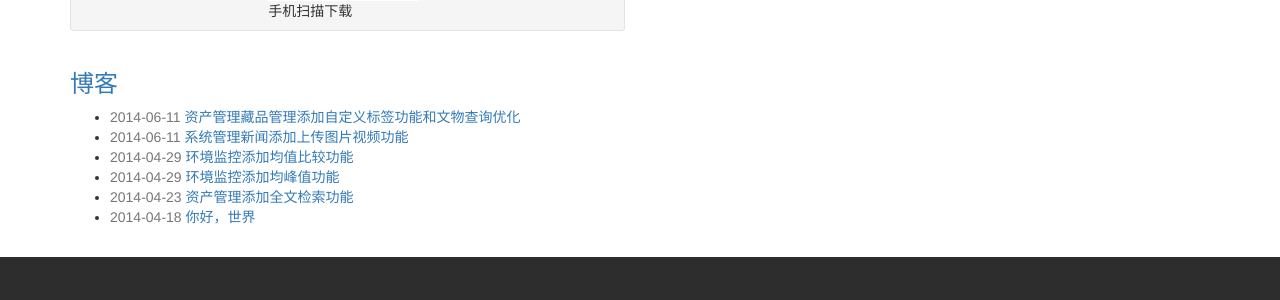
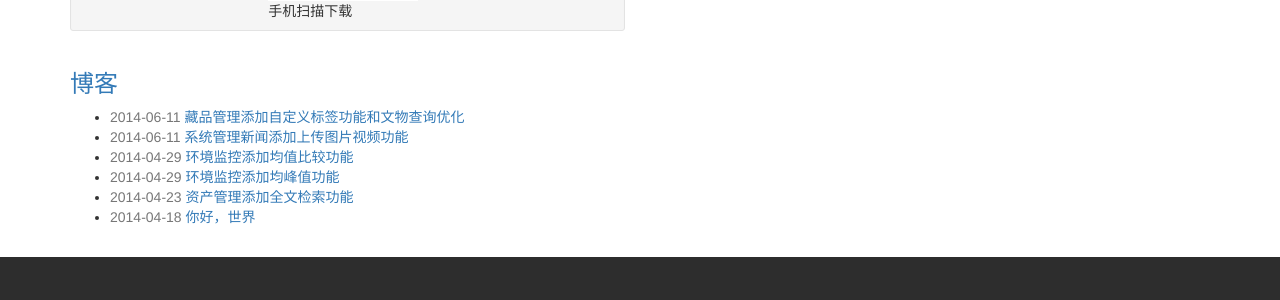
Before and after one commit to microwise-system/products, a Jekyll site: the page built from index.html, in a window 1280 px wide. Shown: the part 567-867 px from the top of the page. Built offline with Jekyll 4.4.1, drawn with Linux system fonts in a browser that asks for light colours; nearby versions of some CDN libraries; Markdown is read by kramdown in place of the engine named in the settings.

Commit message:
修改博客title

```diff
--- a/_posts/2014-06-11-orion-relicLabel.markdown
+++ b/_posts/2014-06-11-orion-relicLabel.markdown
@@ -1,11 +1,11 @@
 ---
 layout: post
-title:  "资产管理藏品管理添加自定义标签功能和文物查询优化"
+title:  "藏品管理添加自定义标签功能和文物查询优化"
 categories: galaxy
 author: "谢登"
 ---
 
-在资产管理藏品管理添加自定义标签功能和文物查询优化，可以多条件查询文物，添加和删除自定义文物标签。
+在藏品管理添加自定义标签功能和文物查询优化，可以多条件查询文物，添加和删除自定义文物标签。
 
 ![]({{site.mirror_url}}/assets/uploads/2014-06-11-orion-relicLabel-editRelicLabel.jpg)
 
```
